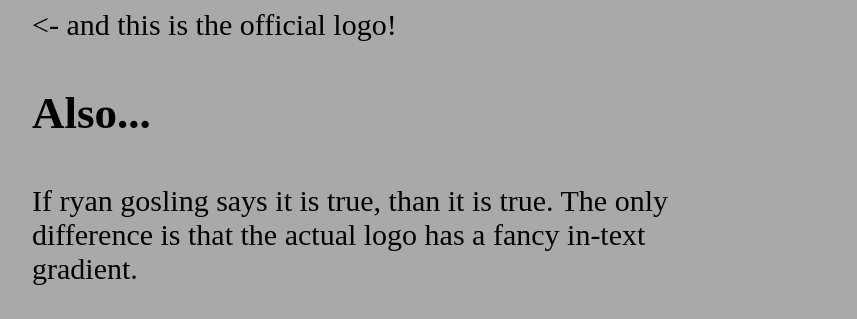
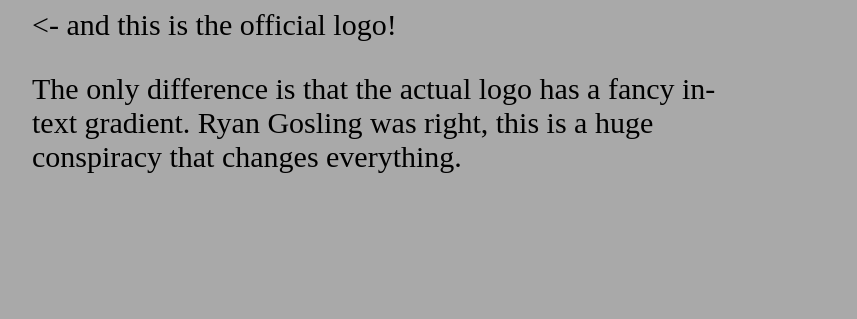
Before and after one commit to GavinNourallah/hello-world, a plain HTML site: page index.html in a window 1280 px wide. Shown: the part 1030-1349 px from the top of the page, without its empty margins (1-858 px from the left). After the commit the page ends 1237 px from the top, so only its background shows below. Drawn offline with Linux system fonts and the light colour scheme.

Commit message:
Update index.html

```diff
--- a/index.html
+++ b/index.html
@@ -33,7 +33,6 @@
     <h3>Here's proof...</h2>
     <h1>AVATAR</h1><p><- this is just text in Papyrus font</p>
     <img src="avatarlogo.png"><p><- and this is the official logo!</p>
-    <h3>Also...</h3>
-    <p>If ryan gosling says it is true, than it is true. The only difference is that the actual logo has a fancy in-text gradient.</p>
+    <p>The only difference is that the actual logo has a fancy in-text gradient. Ryan Gosling was right, this is a huge conspiracy that changes everything.</p>
   </body>
 </html>
```
